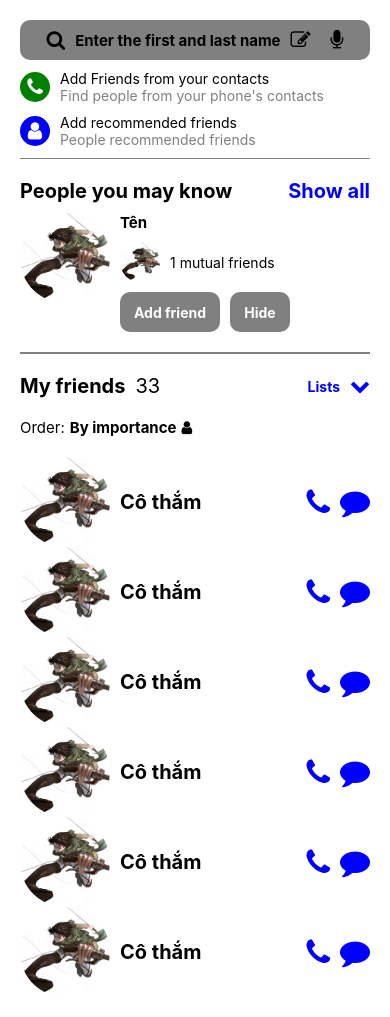
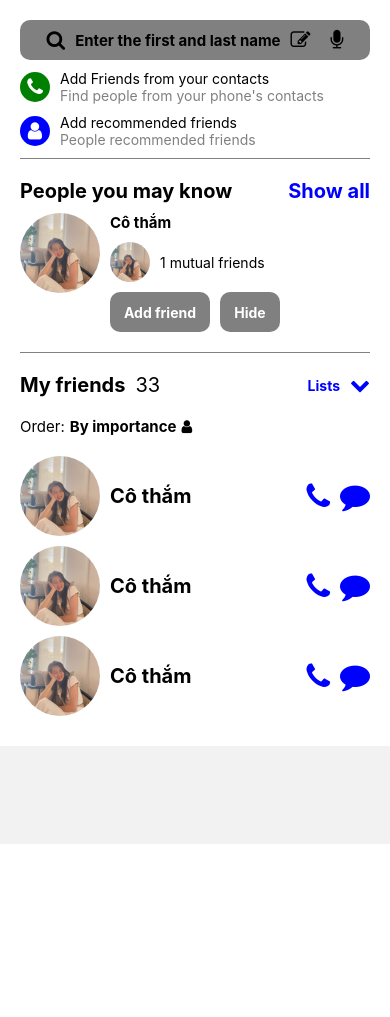
Before and after one commit to baocuns/MobileWebApp, a React Native app in the folder client/: screen /Friends in a window 390 px wide. After the commit the page ends 844 px from the top, so only its background shows below. Built offline with nearby package versions, Linux system fonts and the light colour scheme; what react-native-maps would draw is missing.

Commit message:
update layout Friends khiemtv1412 14/10

```diff
--- a/client/src/screens/Friends.js
+++ b/client/src/screens/Friends.js
@@ -222,11 +222,11 @@ const Friends = () => {
                   }}>
                   <Image
                     style={{
-                      width: 90,
-                      height: 90,
+                      width: 80,
+                      height: 80,
                       borderRadius: 50,
                     }}
-                    source={require('../assets/images/levi.jpg')}
+                    source={require('../assets/images/cotham.jpg')}
                   />
                 </View>
               </View>
@@ -242,7 +242,7 @@ const Friends = () => {
                         fontWeight: 'bold',
                         fontSize: 15,
                       }}>
-                      Tên
+                      Cô thắm
                     </Text>
                   </View>
 
@@ -261,7 +261,7 @@ const Friends = () => {
                           height: 40,
                           borderRadius: 50,
                         }}
-                        source={require('../assets/images/levi.jpg')}
+                        source={require('../assets/images/cotham.jpg')}
                       />
                     </View>
 
@@ -323,7 +323,7 @@ const Friends = () => {
 
           <View
             style={{
-              borderWidth: 1,
+              borderBottomWidth: 1,
               borderColor: 'gray',
             }}></View>
         </View>
@@ -445,6 +445,7 @@ const Friends = () => {
             style={{
               flexDirection: 'row',
               alignItems: 'center',
+              marginBottom: 10
             }}>
             <View
               style={{
@@ -460,11 +461,11 @@ const Friends = () => {
                 <TouchableOpacity>
                   <Image
                     style={{
-                      width: 90,
-                      height: 90,
+                      width: 80,
+                      height: 80,
                       borderRadius: 50,
                     }}
-                    source={require('../assets/images/levi.jpg')}
+                    source={require('../assets/images/cotham.jpg')}
                   />
                 </TouchableOpacity>
               </View>
@@ -520,6 +521,7 @@ const Friends = () => {
             style={{
               flexDirection: 'row',
               alignItems: 'center',
+              marginBottom: 10
             }}>
             <View
               style={{
@@ -535,11 +537,11 @@ const Friends = () => {
                 <TouchableOpacity>
                   <Image
                     style={{
-                      width: 90,
-                      height: 90,
+                      width: 80,
+                      height: 80,
                       borderRadius: 50,
                     }}
-                    source={require('../assets/images/levi.jpg')}
+                    source={require('../assets/images/cotham.jpg')}
                   />
                 </TouchableOpacity>
               </View>
@@ -595,6 +597,7 @@ const Friends = () => {
             style={{
               flexDirection: 'row',
               alignItems: 'center',
+              marginBottom: 10
             }}>
             <View
               style={{
@@ -610,11 +613,11 @@ const Friends = () => {
                 <TouchableOpacity>
                   <Image
                     style={{
-                      width: 90,
-                      height: 90,
+                      width: 80,
+                      height: 80,
                       borderRadius: 50,
                     }}
-                    source={require('../assets/images/levi.jpg')}
+                    source={require('../assets/images/cotham.jpg')}
                   />
                 </TouchableOpacity>
               </View>
@@ -666,231 +669,9 @@ const Friends = () => {
               </View>
             </View>
           </View>
-          <View
-            style={{
-              flexDirection: 'row',
-              alignItems: 'center',
-            }}>
-            <View
-              style={{
-                flexDirection: 'row',
-                alignItems: 'center',
-                marginRight: 'auto',
-              }}>
-              {/* image */}
-              <View
-                style={{
-                  marginRight: 10,
-                }}>
-                <TouchableOpacity>
-                  <Image
-                    style={{
-                      width: 90,
-                      height: 90,
-                      borderRadius: 50,
-                    }}
-                    source={require('../assets/images/levi.jpg')}
-                  />
-                </TouchableOpacity>
-              </View>
 
-              <View>
-                <View>
-                  <TouchableOpacity>
-                    <Text
-                      style={{
-                        color: 'black',
-                        fontSize: 20,
-                        fontWeight: 'bold',
-                      }}>
-                      Cô thắm
-                    </Text>
-                  </TouchableOpacity>
-                </View>
-              </View>
-            </View>
 
-            <View
-              style={{
-                flexDirection: 'row',
-              }}>
-              <View
-                style={{
-                  paddingRight: 10,
-                }}>
-                <TouchableOpacity>
-                  <Icon
-                    style={{
-                      color: 'blue',
-                      fontSize: 30,
-                    }}
-                    name="phone"
-                  />
-                </TouchableOpacity>
-              </View>
-              <View>
-                <TouchableOpacity>
-                  <Icon
-                    style={{
-                      color: 'blue',
-                      fontSize: 30,
-                    }}
-                    name="comment"
-                  />
-                </TouchableOpacity>
-              </View>
-            </View>
-          </View>
-          <View
-            style={{
-              flexDirection: 'row',
-              alignItems: 'center',
-            }}>
-            <View
-              style={{
-                flexDirection: 'row',
-                alignItems: 'center',
-                marginRight: 'auto',
-              }}>
-              {/* image */}
-              <View
-                style={{
-                  marginRight: 10,
-                }}>
-                <TouchableOpacity>
-                  <Image
-                    style={{
-                      width: 90,
-                      height: 90,
-                      borderRadius: 50,
-                    }}
-                    source={require('../assets/images/levi.jpg')}
-                  />
-                </TouchableOpacity>
-              </View>
 
-              <View>
-                <View>
-                  <TouchableOpacity>
-                    <Text
-                      style={{
-                        color: 'black',
-                        fontSize: 20,
-                        fontWeight: 'bold',
-                      }}>
-                      Cô thắm
-                    </Text>
-                  </TouchableOpacity>
-                </View>
-              </View>
-            </View>
-
-            <View
-              style={{
-                flexDirection: 'row',
-              }}>
-              <View
-                style={{
-                  paddingRight: 10,
-                }}>
-                <TouchableOpacity>
-                  <Icon
-                    style={{
-                      color: 'blue',
-                      fontSize: 30,
-                    }}
-                    name="phone"
-                  />
-                </TouchableOpacity>
-              </View>
-              <View>
-                <TouchableOpacity>
-                  <Icon
-                    style={{
-                      color: 'blue',
-                      fontSize: 30,
-                    }}
-                    name="comment"
-                  />
-                </TouchableOpacity>
-              </View>
-            </View>
-          </View>
-          <View
-            style={{
-              flexDirection: 'row',
-              alignItems: 'center',
-            }}>
-            <View
-              style={{
-                flexDirection: 'row',
-                alignItems: 'center',
-                marginRight: 'auto',
-              }}>
-              {/* image */}
-              <View
-                style={{
-                  marginRight: 10,
-                }}>
-                <TouchableOpacity>
-                  <Image
-                    style={{
-                      width: 90,
-                      height: 90,
-                      borderRadius: 50,
-                    }}
-                    source={require('../assets/images/levi.jpg')}
-                  />
-                </TouchableOpacity>
-              </View>
-
-              <View>
-                <View>
-                  <TouchableOpacity>
-                    <Text
-                      style={{
-                        color: 'black',
-                        fontSize: 20,
-                        fontWeight: 'bold',
-                      }}>
-                      Cô thắm
-                    </Text>
-                  </TouchableOpacity>
-                </View>
-              </View>
-            </View>
-
-            <View
-              style={{
-                flexDirection: 'row',
-              }}>
-              <View
-                style={{
-                  paddingRight: 10,
-                }}>
-                <TouchableOpacity>
-                  <Icon
-                    style={{
-                      color: 'blue',
-                      fontSize: 30,
-                    }}
-                    name="phone"
-                  />
-                </TouchableOpacity>
-              </View>
-              <View>
-                <TouchableOpacity>
-                  <Icon
-                    style={{
-                      color: 'blue',
-                      fontSize: 30,
-                    }}
-                    name="comment"
-                  />
-                </TouchableOpacity>
-              </View>
-            </View>
-          </View>
         </View>
       </View>
     </ScrollView>
--- a/client/src/screens/index.js
+++ b/client/src/screens/index.js
@@ -72,7 +72,7 @@ function Index() {
             />
             <Tab.Screen
                 name="User"
-                component={Login}
+                component={Users}
                 options={{
                     tabBarLabel: 'Users',
                     tabBarIcon: ({ color, size }) => (
```
Also changed, not shown: client/src/assets/images/cotham.jpg (added).
